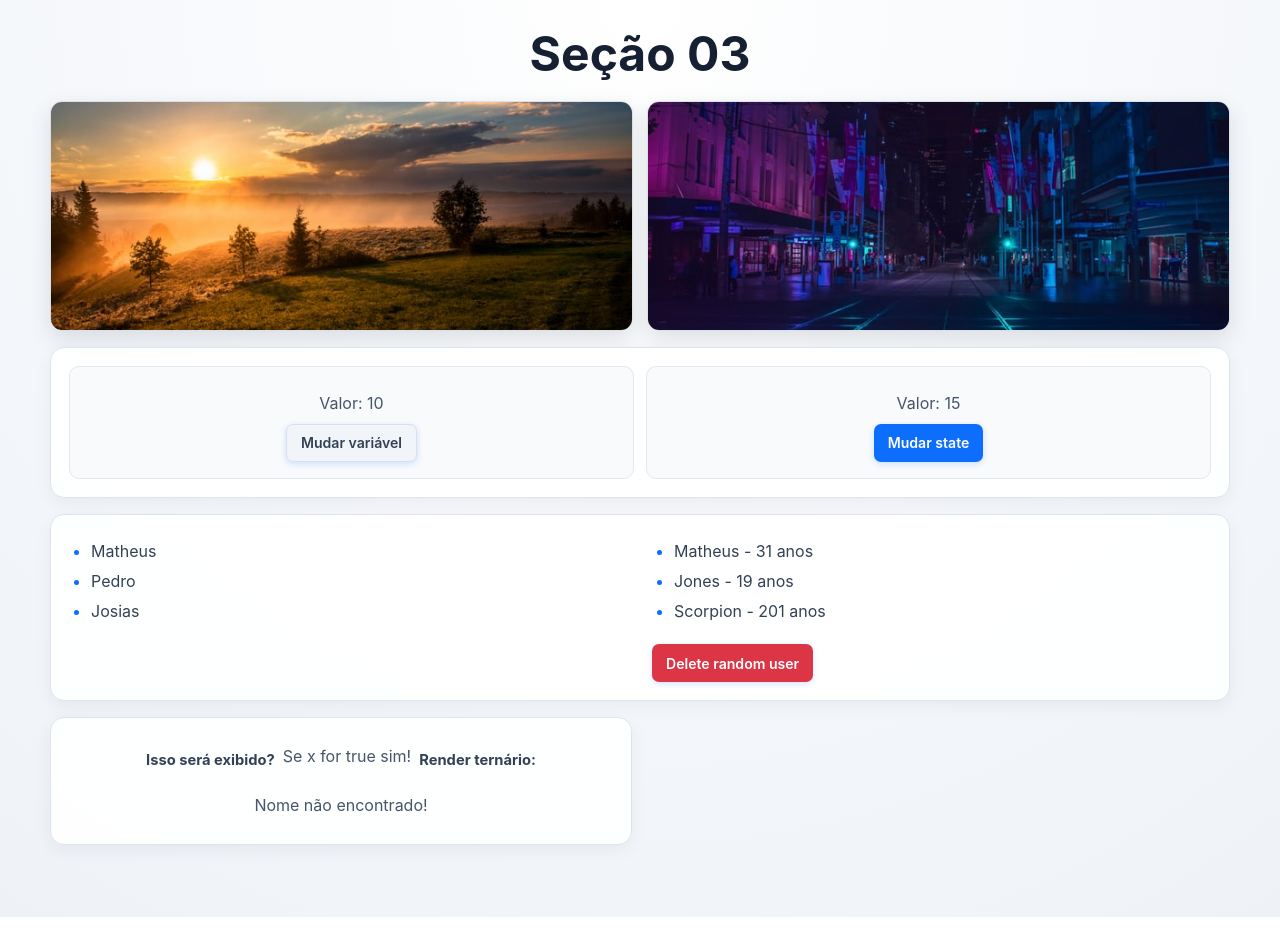
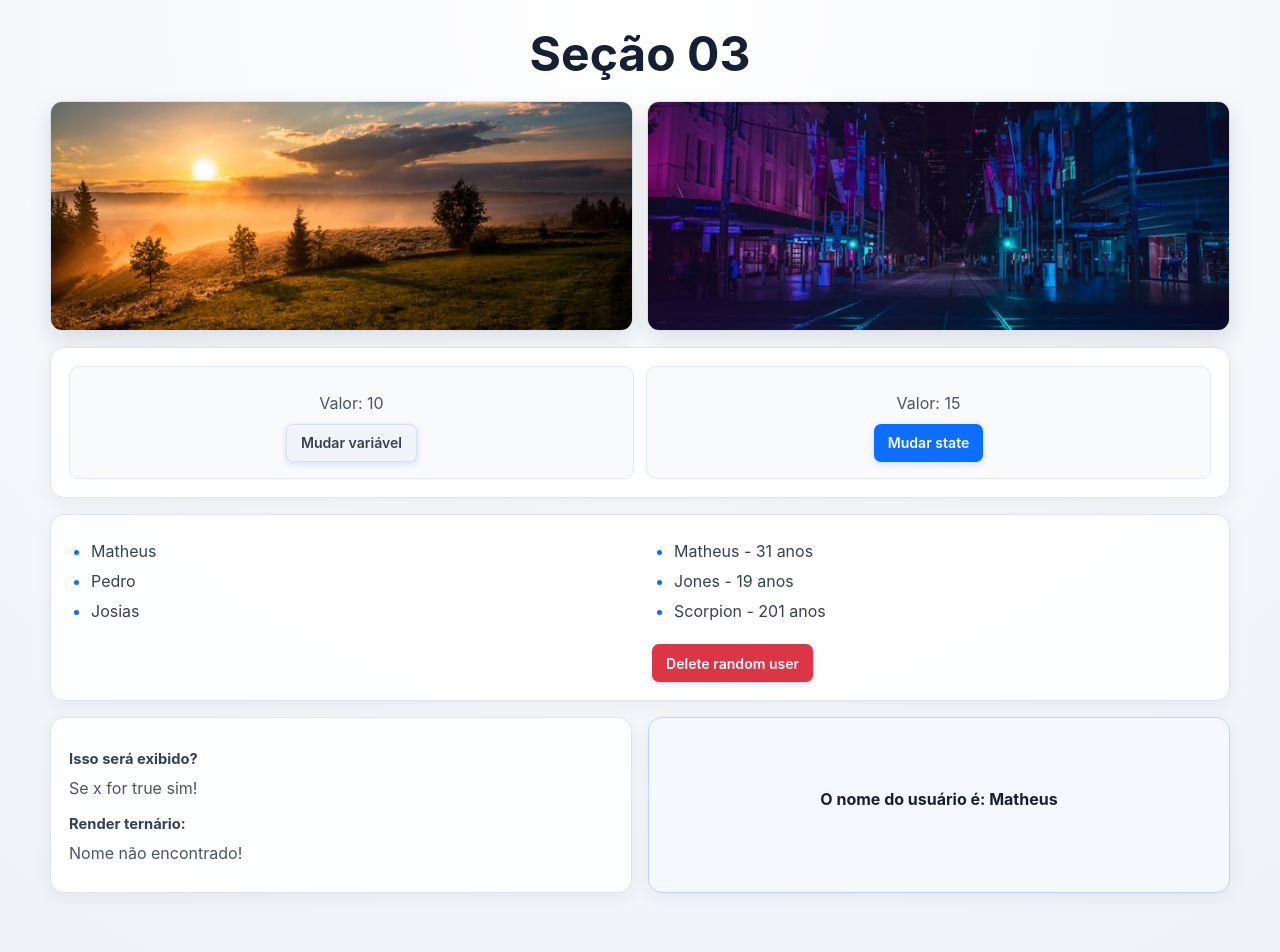
Before and after one commit to GleissonPDias/aula_08, a React (Vite) app in the folder aula-08/: page / in a window 1280 px wide. Shown: the top 952 px of the page. Before the commit the page ends 917 px from the top, so only its background shows below. Built offline with nearby package versions, Linux system fonts and the light colour scheme.

Commit message:
feat: pass username through props

```diff
--- a/aula-08/src/App.jsx
+++ b/aula-08/src/App.jsx
@@ -3,6 +3,7 @@
 import ManageData from "./components/ManageData";
 import ListRender from "./components/ListRender";
 import ConditionalRender from "./components/ConditionalRender";
+import ShowUserName from "./components/ShowUserName";
 
 function App() {
 
@@ -19,6 +20,7 @@
     <ManageData />
     <ListRender />
     <ConditionalRender />
+    <ShowUserName name="Matheus" />
 
     </div>
   )
--- a/aula-08/src/components/ShowUserName.jsx
+++ b/aula-08/src/components/ShowUserName.jsx
@@ -0,0 +1,10 @@
+const ShowUserName = (props) => {
+    return (
+      <div>
+        {/* A prop name foi recebida do componente pai. */}
+        <h2>O nome do usuário é: {props.name}</h2>
+      </div>
+    );
+  };
+
+  export default ShowUserName;
```
